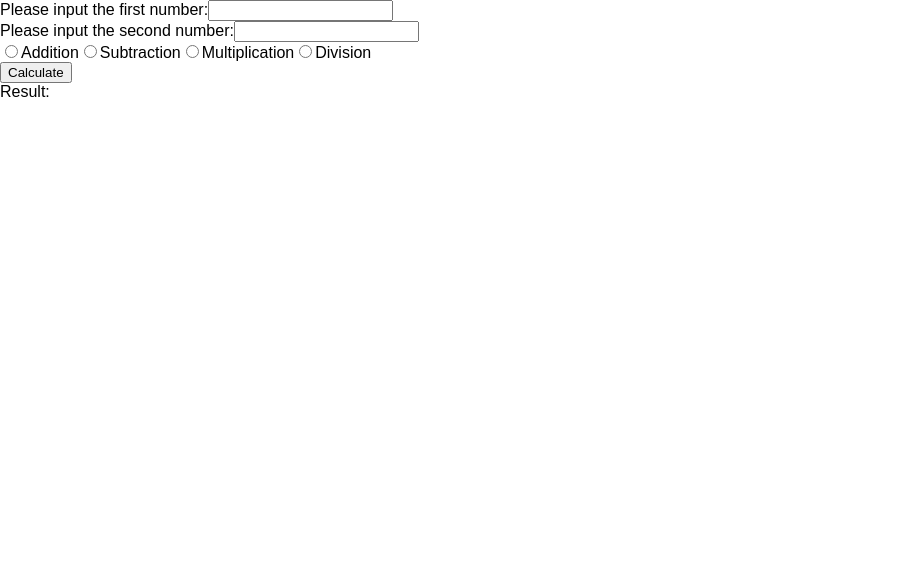
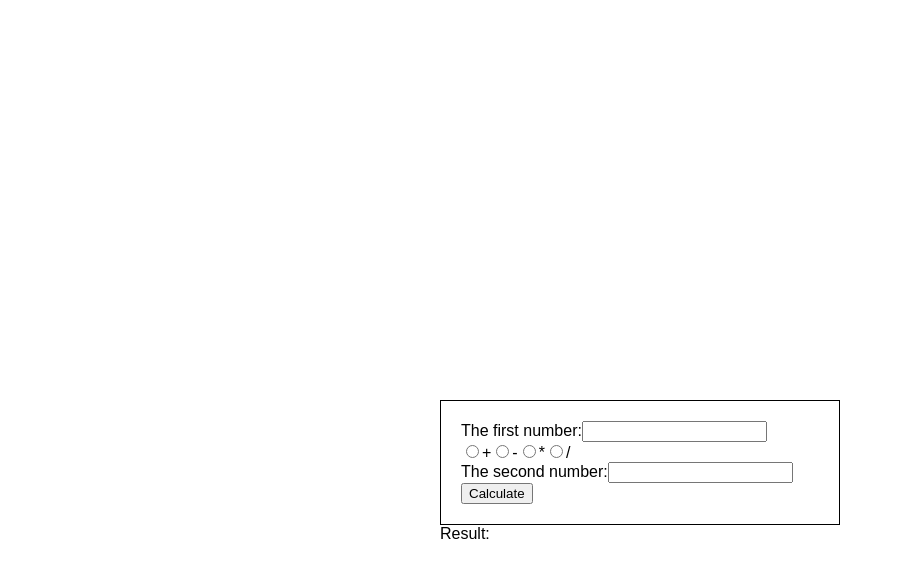
Before and after one commit to bhanuprakash-sn/nodejs-calculator, a React (Create React App) app in the folder client/: page / in a window 1280 px wide. Shown: the top 578 px of the page, without its empty margins (0-903 px from the left). Built offline with nearby package versions, Linux system fonts and the light colour scheme.

Commit message:
create styles for calculator

```diff
--- a/client/src/App.js
+++ b/client/src/App.js
@@ -2,6 +2,8 @@ import React, { Component } from 'react';
 // import logo from './logo.svg';
 // import './App.css';
 import Calculator from './Calculator';
+// resources
+import './css/calculator.css';
 
 class App extends Component {
   render() {
--- a/client/src/Calculator.js
+++ b/client/src/Calculator.js
@@ -111,21 +111,21 @@ class Calculator extends React.Component {
 		return(
 			<div id="calcContainer">
 				<form id="calcForm">
-					<span>Please input the first number:</span><input type="number" name="valueA" onChange={this.handleInputChange} required="required"/><br/>
-					<span>Please input the second number:</span><input type="number" name="valueB" onChange={this.handleInputChange} required="required"/><br/>
+					<span>The first number:</span><input type="number" name="valueA" onChange={this.handleInputChange} required="required"/><br/>
 					<div>
 					    <input type="radio" id="operation1" name="operation" value="ADD" onChange={this.handleInputChange} />
-					    <label>Addition</label>
+					    <label>+</label>
 
 					    <input type="radio" id="operation2" name="operation" value="SUB" onChange={this.handleInputChange} />
-					    <label>Subtraction</label>
+					    <label>-</label>
 
 					    <input type="radio" id="operation3" name="operation" value="MUL" onChange={this.handleInputChange} />
-					    <label>Multiplication</label>
+					    <label>*</label>
 
 					    <input type="radio" id="operation3" name="operation" value="DIV" onChange={this.handleInputChange} />
-					    <label>Division</label>
+					    <label>/</label>
 					</div>
+					<span>The second number:</span><input type="number" name="valueB" onChange={this.handleInputChange} required="required"/><br/>
 
 			        <button onClick={this.onSumbit}>Calculate</button>
 				</form>
--- /dev/null
+++ b/client/src/css/calculator.css
@@ -0,0 +1,15 @@
+#calcContainer
+{
+	width: 400px;
+    height: 200px;
+    margin: auto;
+    position: absolute;
+    top: 50%;
+    left: calc(50% - 200px);
+}
+
+#calcForm
+{
+	border: 1px solid black;
+    padding: 20px;
+}
```
